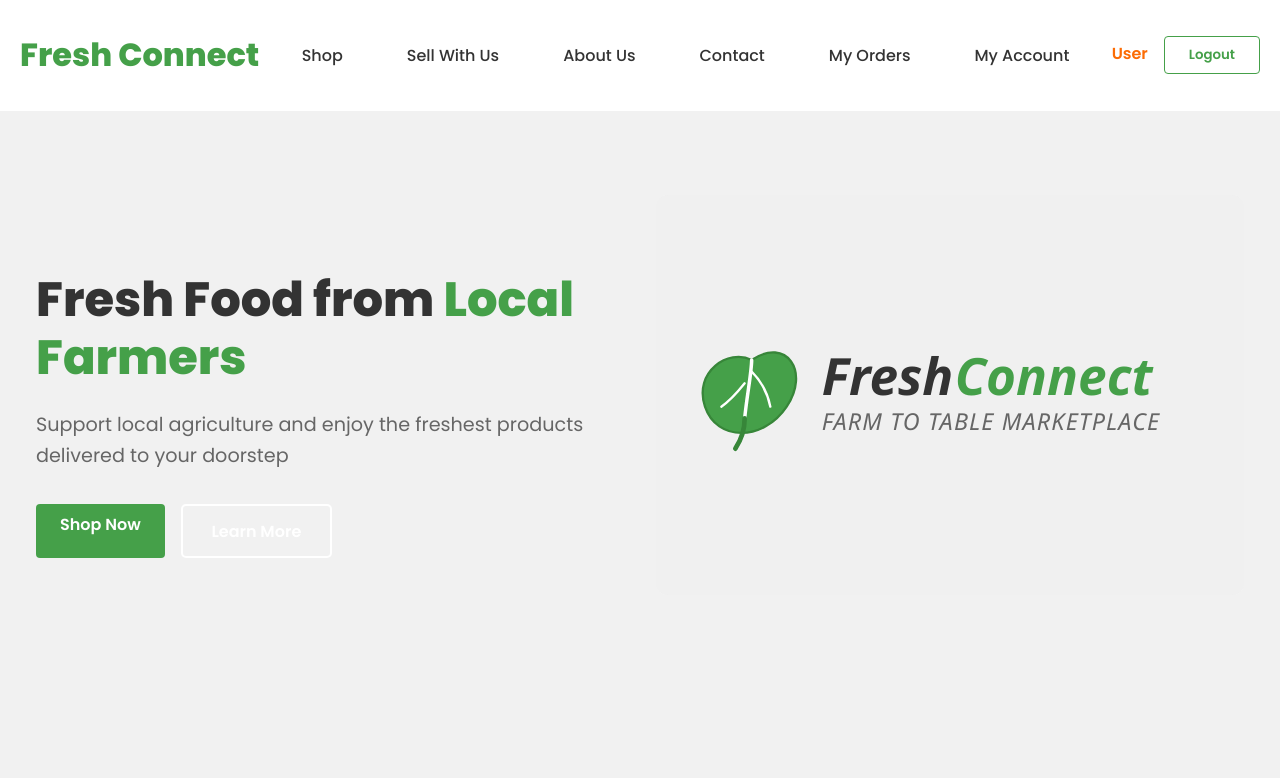
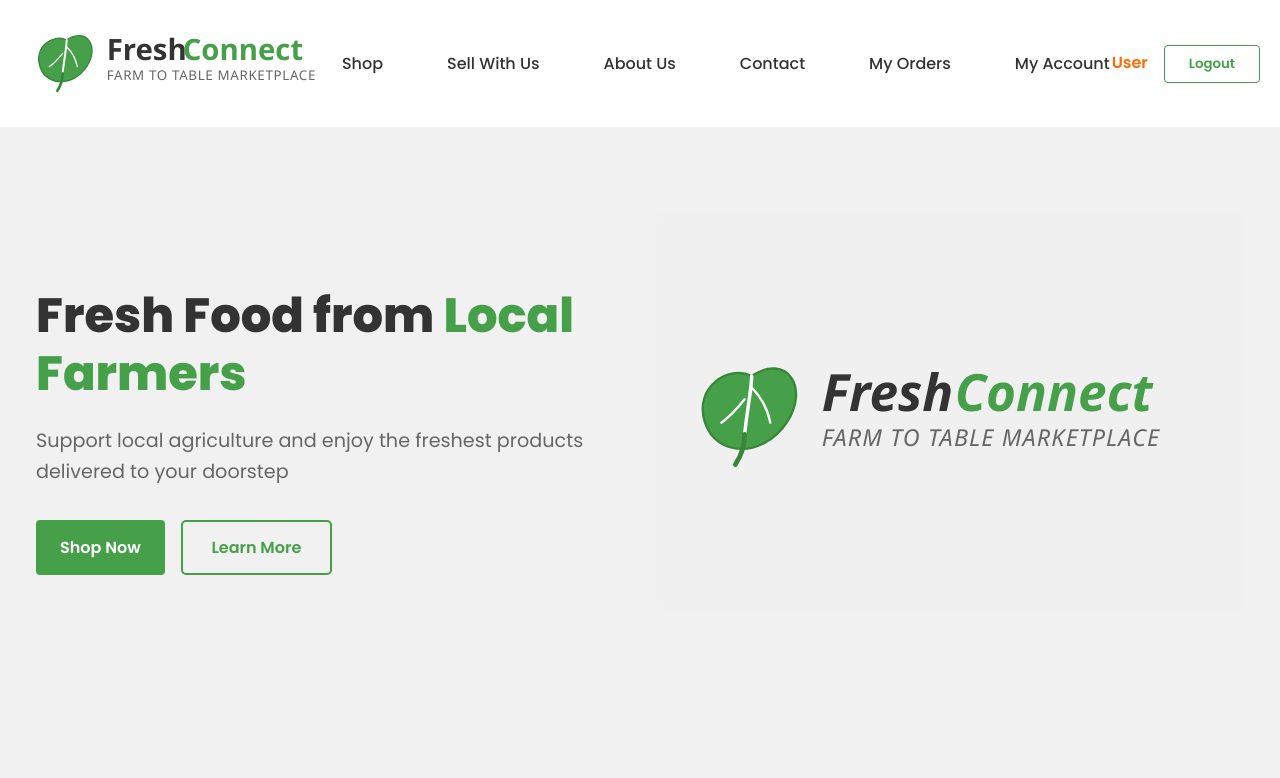
Before and after one commit to mcgandrew/CPTS489-FreshConnect, a React (Create React App) app in the folder frontend/: page / in a window 1280 px wide. Shown: the top 778 px of the page. Built offline with nearby package versions, Linux system fonts and the light colour scheme.

Commit message:
QOL Changes like Autoscrolling to Top When Navigating

```diff
--- a/frontend/src/App.js
+++ b/frontend/src/App.js
@@ -10,11 +10,13 @@ import Login from "./pages/Login"
 import Navbar from "./components/Navbar"
 import Orders from "./pages/Orders"
 import Account from "./pages/Account"
+import ScrollToTop from "./components/ScrollToTop"
 
 function App() {
   return (
     <div className="App">
       <BrowserRouter>
+        <ScrollToTop/>
         <Navbar/>
         <div className="pages">
           <Routes>
--- a/frontend/src/Home.css
+++ b/frontend/src/Home.css
@@ -50,12 +50,19 @@
     transition: all 0.3s ease;
     cursor: pointer;
     font-family: 'Poppins', sans-serif;
+    text-align: center;
+    display: inline-flex; /* Changed from inline-block to inline-flex */
+    justify-content: center; /* Center horizontally */
+    align-items: center; /* Center vertically */
+    line-height: normal; /* Normalize line height */
 }
 
+/* Remove duplicate padding from btn-primary as it's already in .btn */
 .btn-primary {
     background-color: #45a049;
     color: white;
     border: none;
+    text-decoration: none;
 }
 
 .btn-primary:hover {
@@ -64,12 +71,13 @@
 
 .btn-secondary {
     background-color: transparent;
-    color: #45a049;
-    border: 2px solid #45a049;
+    color: #45a049 !important;
+    border: 2px solid #45a049 !important;
+    text-decoration: none;
 }
 
 .btn-secondary:hover {
-    background-color: rgba(69, 160, 73, 0.1);
+    background-color: rgba(69, 160, 73, 0.1) !important;
 }
 
 .btn-large {
--- a/frontend/src/components/Navbar.js
+++ b/frontend/src/components/Navbar.js
@@ -1,5 +1,6 @@
 import { Link } from "react-router-dom"
 import { useState } from "react"
+import Logo from "./Logo"
 
 const Navbar = () => {
     const [isLoggedIn] = useState(true);
@@ -7,7 +8,7 @@ const Navbar = () => {
         <header>
             <div className="container">
                 <Link to="/">
-                    <h1>Fresh Connect</h1>
+                    <Logo />
                 </Link>
                 <nav className="nav-links">
                         <Link to="/shop" className="nav-item">Shop</Link>
--- /dev/null
+++ b/frontend/src/components/ScrollToTop.js
@@ -0,0 +1,14 @@
+import { useEffect } from 'react';
+import { useLocation } from 'react-router-dom';
+
+function ScrollToTop() {
+  const { pathname } = useLocation();
+
+  useEffect(() => {
+    window.scrollTo(0, 0);
+  }, [pathname]);
+
+  return null;
+}
+
+export default ScrollToTop;
```
